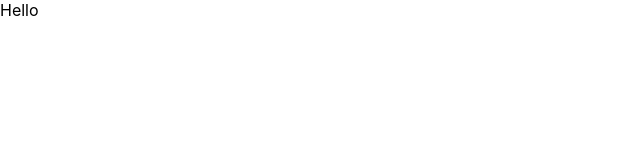
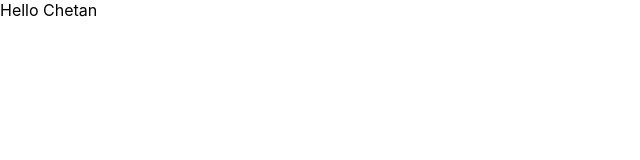
Before and after one commit to Dannybrown2710/zomato_tomato, a React (Create React App) app: page / in a window 1280 px wide. Shown: the top 160 px of the page, without its empty margins (0-640 px from the left). Built offline with nearby package versions, Linux system fonts and the light colour scheme.

Commit message:
Added files

```diff
--- a/src/App.js
+++ b/src/App.js
@@ -1,8 +1,12 @@
+const var1 = 'Chetan'
+
+
 function App(props){
   return (<>
-    Hello
+    Hello {var1}
   </>
   )
 }
 
+
 export default App;
```
Also changed, not shown: src/components/Customer/Cart.js (added), src/components/Customer/Restaurant.js (added), src/components/Customer/RestaurantDetails.js (added), src/components/Login.js (added), src/components/Owner/Menu.js (added), src/components/Owner/Profile.js (added), src/components/Signup.js (added).
